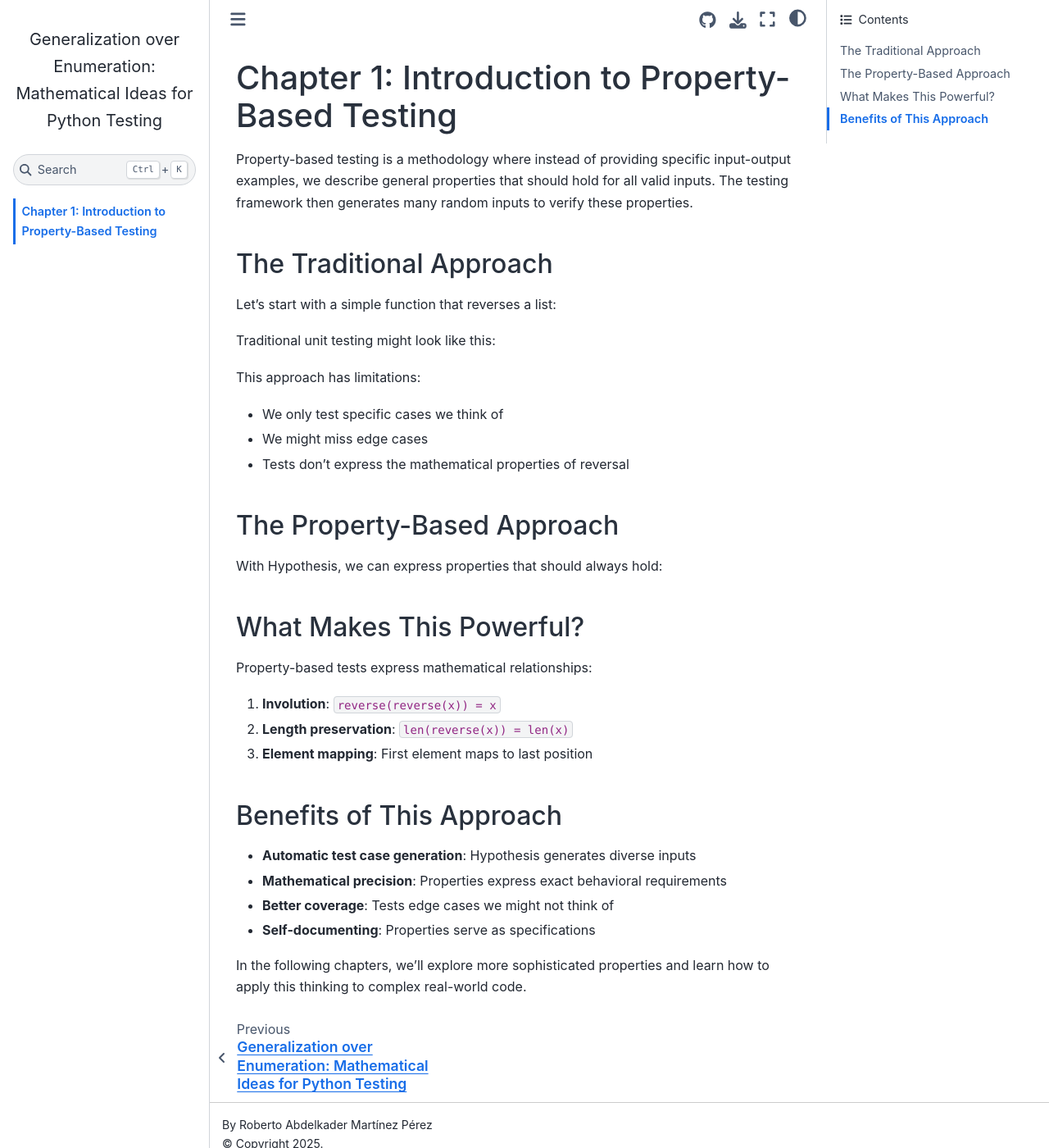
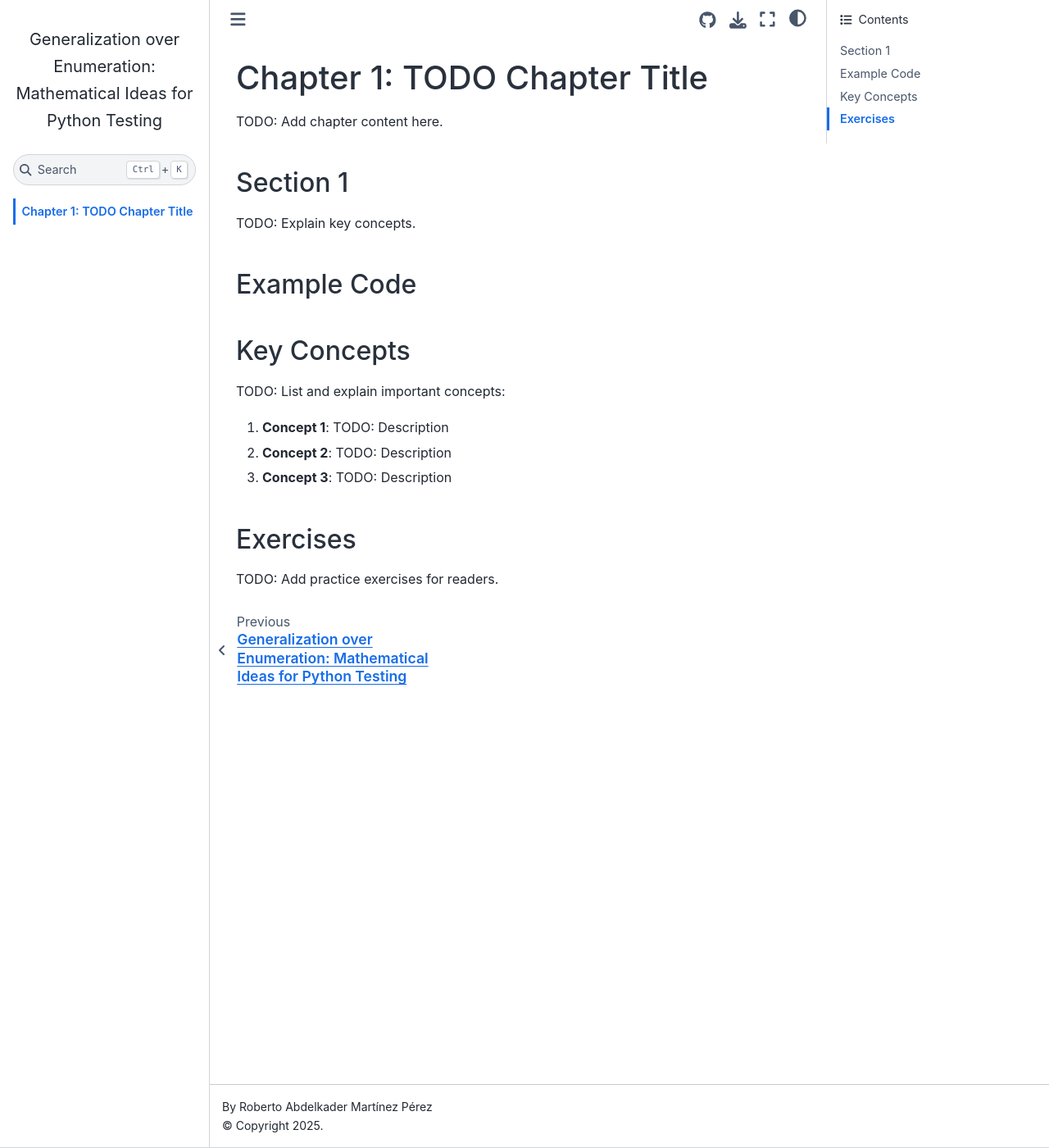
Before and after one commit to nilp0inter/generalization-over-enumeration-book, a Jupyter Book: the page built from chapter1.md, in a window 1280 px wide and 1400 px high. Shown: the whole window at 82% size. Built offline with Jupyter Book 1.0.4 settings and Sphinx 7.4.7 and the Sphinx Book theme 1.1.4, drawn with Linux system fonts in a browser that asks for light colours.

Commit message:
fix: placeholders

````diff
--- a/chapter1.md
+++ b/chapter1.md
@@ -1,104 +1,43 @@
-# Chapter 1: Introduction to Property-Based Testing
+# Chapter 1: TODO Chapter Title
 
-Property-based testing is a methodology where instead of providing specific input-output examples, we describe general properties that should hold for all valid inputs. The testing framework then generates many random inputs to verify these properties.
+TODO: Add chapter content here.
 
-## The Traditional Approach
+## Section 1
 
-Let's start with a simple function that reverses a list:
+TODO: Explain key concepts.
+
+## Example Code
 
 ```{code-cell} python
-def reverse_list(lst):
-    """Reverse a list in place and return it."""
-    return lst[::-1]
+# TODO: Add example demonstrating Hypothesis usage
+from hypothesis import given, strategies as st
+
+# Example function to test
+def example_function(x):
+    """TODO: Add function description."""
+    return x * 2
+
+# TODO: Add property-based test
+@given(st.integers())
+def test_example_property(x):
+    """TODO: Describe what property this tests."""
+    result = example_function(x)
+    # TODO: Add meaningful assertion
+    assert isinstance(result, int)
+
+# Run the test
+test_example_property()
+print("TODO: Test passed - replace with meaningful message")
 ```
 
-Traditional unit testing might look like this:
+## Key Concepts
 
-```{code-cell} python
-def test_reverse_list_traditional():
-    assert reverse_list([1, 2, 3]) == [3, 2, 1]
-    assert reverse_list([]) == []
-    assert reverse_list([42]) == [42]
-    print("All traditional tests passed!")
+TODO: List and explain important concepts:
 
-test_reverse_list_traditional()
-```
+1. **Concept 1**: TODO: Description
+2. **Concept 2**: TODO: Description
+3. **Concept 3**: TODO: Description
 
-This approach has limitations:
-- We only test specific cases we think of
-- We might miss edge cases
-- Tests don't express the mathematical properties of reversal
+## Exercises
 
-## The Property-Based Approach
-
-With Hypothesis, we can express properties that should always hold:
-
-```{code-cell} python
-from hypothesis import given, strategies as st
-
-@given(st.lists(st.integers()))
-def test_reverse_twice_is_identity(lst):
-    """Reversing a list twice should give the original list."""
-    assert reverse_list(reverse_list(lst)) == lst
-
-@given(st.lists(st.integers()))
-def test_reverse_preserves_length(lst):
-    """Reversing a list should preserve its length."""
-    assert len(reverse_list(lst)) == len(lst)
-
-@given(st.lists(st.integers(), min_size=1))
-def test_reverse_first_becomes_last(lst):
-    """The first element becomes the last after reversal."""
-    reversed_lst = reverse_list(lst)
-    assert lst[0] == reversed_lst[-1]
-
-# Run the property-based tests
-test_reverse_twice_is_identity()
-test_reverse_preserves_length()
-test_reverse_first_becomes_last()
-print("All property-based tests passed!")
-```
-
-## What Makes This Powerful?
-
-Property-based tests express mathematical relationships:
-
-1. **Involution**: `reverse(reverse(x)) = x`
-2. **Length preservation**: `len(reverse(x)) = len(x)`
-3. **Element mapping**: First element maps to last position
-
-```{code-cell} python
-# Let's see Hypothesis in action with explicit examples
-from hypothesis import example
-
-@given(st.lists(st.integers()))
-@example([])  # Explicitly test empty list
-@example([1])  # Explicitly test single element
-def test_reverse_comprehensive(lst):
-    """Comprehensive test combining multiple properties."""
-    original_length = len(lst)
-    reversed_lst = reverse_list(lst)
-
-    # Property 1: Length preservation
-    assert len(reversed_lst) == original_length
-
-    # Property 2: Double reversal is identity
-    assert reverse_list(reversed_lst) == lst
-
-    # Property 3: If non-empty, first becomes last
-    if lst:
-        assert lst[0] == reversed_lst[-1]
-        assert lst[-1] == reversed_lst[0]
-
-test_reverse_comprehensive()
-print("Comprehensive property test passed!")
-```
-
-## Benefits of This Approach
-
-- **Automatic test case generation**: Hypothesis generates diverse inputs
-- **Mathematical precision**: Properties express exact behavioral requirements
-- **Better coverage**: Tests edge cases we might not think of
-- **Self-documenting**: Properties serve as specifications
-
-In the following chapters, we'll explore more sophisticated properties and learn how to apply this thinking to complex real-world code.
+TODO: Add practice exercises for readers.
--- a/intro.md
+++ b/intro.md
@@ -1,40 +1,21 @@
 # Generalization over Enumeration: Mathematical Ideas for Python Testing
 
-Welcome to "Generalization over Enumeration: Mathematical Ideas for Python Testing"! This book explores how mathematical thinking can transform your approach to testing Python code.
+TODO: Add introduction content here.
 
-## Why This Book?
+## Overview
 
-Traditional testing approaches often rely on enumerating specific test cases—manually crafting examples that we hope will catch bugs. But what if we could generalize our tests instead? What if we could express the mathematical properties our code should satisfy and let the computer generate thousands of test cases for us?
-
-This is the power of property-based testing, and specifically the Hypothesis library for Python.
+TODO: Explain the book's purpose and scope.
 
 ## What You'll Learn
 
-In this book, you'll discover:
+TODO: List key learning objectives:
+- [ ] Topic 1
+- [ ] Topic 2
+- [ ] Topic 3
 
-- How to think mathematically about your code's behavior
-- The principles behind property-based testing
-- Practical techniques for using Hypothesis in real Python projects
-- How to identify and express invariants, properties, and relationships in your code
-- Advanced testing strategies that go beyond simple input-output examples
+## Example
 
-## Philosophy: Generalization over Enumeration
-
-Instead of writing:
-```python
-def test_addition():
-    assert add(2, 3) == 5
-    assert add(-1, 1) == 0
-    assert add(0, 0) == 0
+```{code-cell} python
+# TODO: Add example code demonstrating key concepts
+print("Hello, Property-Based Testing!")
 ```
-
-We'll learn to write:
-```python
-@given(integers(), integers())
-def test_addition_commutative(x, y):
-    assert add(x, y) == add(y, x)
-```
-
-This shift from specific examples to general properties is what we call "generalization over enumeration"—and it's a powerful way to build more robust, well-tested software.
-
-Let's begin this journey together!
````
